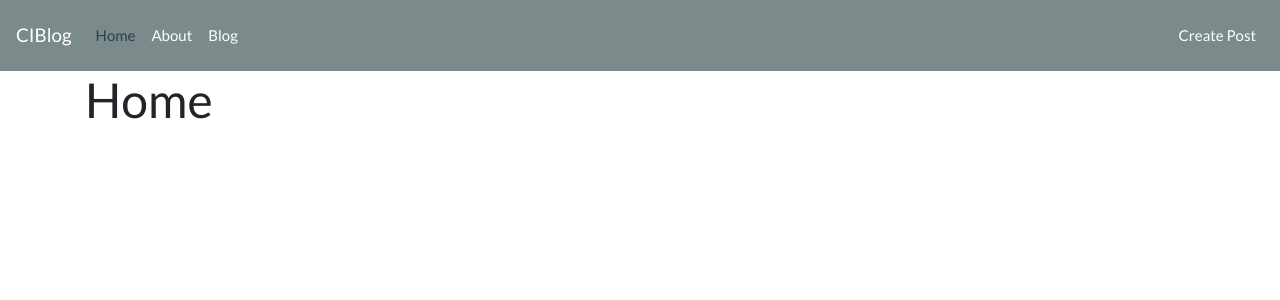
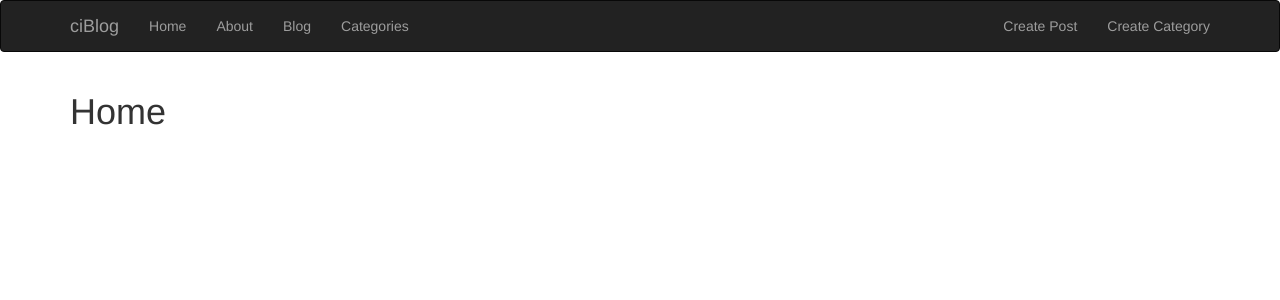
Before and after one commit to MontoyaAndres/ciblog, a CodeIgniter app: page /database/ in a window 1280 px wide. Shown: the top 300 px of the page. Run offline with CodeIgniter, Linux system fonts and the light colour scheme; some libraries are stand-ins or nearby versions.

Commit message:
Some bugs fixed

```diff
--- a/application/views/posts/view.php
+++ b/application/views/posts/view.php
@@ -1,5 +1,6 @@
 <h2><?php echo $post['title']; ?></h2>
 <small class="post-date">Posted on: <?php echo $post['created_at']; ?></small><br>
+<img style="width: 100%" src="<?php echo site_url(); ?>assets/images/posts/<?php echo $post['post_image']; ?>">
 <div class="post-body">
 	<?php echo $post['body']; ?>
 </div>
--- a/application/views/templates/header.php
+++ b/application/views/templates/header.php
@@ -1,38 +1,28 @@
-<!DOCTYPE html>
-<html lang="en">
+<html>
 	<head>
-  <meta charset="UTF-8">
-  <meta name="viewport" content="width=device-width, initial-scale=1.0">
-  <meta http-equiv="X-UA-Compatible" content="ie=edge">
-  <title>CIBlog</title>
-  <link rel="stylesheet" href="https://bootswatch.com/4/flatly/bootstrap.min.css">
+		<title>ciBlog</title>
+		<link rel="stylesheet" href="https://bootswatch.com/3/flatly/bootstrap.min.css">
     <link rel="stylesheet" href="<?php echo base_url(); ?>assets/css/style.css">
     <script src="http://cdn.ckeditor.com/4.5.11/standard/ckeditor.js"></script>
 	</head>
 	<body>
-	<nav class="navbar navbar-expand-lg navbar-dark bg-dark">
-    <a class="navbar-brand" href="<?php echo base_url(); ?>">CIBlog</a>
-    <button class="navbar-toggler" type="button" data-toggle="collapse" data-target="#navbarColor02" aria-controls="navbarColor02" aria-expanded="false" aria-label="Toggle navigation">
-      <span class="navbar-toggler-icon"></span>
-    </button>
-
-    <div class="collapse navbar-collapse" id="navbarColor02">
-      <ul class="navbar-nav mr-auto">
-        <li class="nav-item active">
-          <a class="nav-link" href="<?php echo base_url(); ?>">Home <span class="sr-only">(current)</span></a>
-        </li>
-        <li class="nav-item">
-          <a class="nav-link" href="<?php echo base_url(); ?>about">About</a>
-        </li>
-        <li class="nav-item">
-          <a class="nav-link" href="<?php echo base_url(); ?>posts">Blog</a>
-        </li>
+	<nav class="navbar navbar-inverse">
+    <div class="container">
+      <div class="navbar-header">
+        <a class="navbar-brand" href="<?php echo base_url(); ?>">ciBlog</a>
+      </div>
+      <div id="navbar">
+        <ul class="nav navbar-nav">
+          <li><a href="<?php echo base_url(); ?>">Home</a></li>
+          <li><a href="<?php echo base_url(); ?>about">About</a></li>
+            <li><a href="<?php echo base_url(); ?>posts">Blog</a></li>
+            <li><a href="<?php echo base_url(); ?>categories">Categories</a></li>
         </ul>
         <ul class="nav navbar-nav navbar-right">
-        <li class="nav-item">
-          <a class="nav-link" href="<?php echo base_url(); ?>posts/create">Create Post</a>
-        </li>
+        <li><a href="<?php echo base_url(); ?>posts/create">Create Post</a></li>
+        <li><a href="<?php echo base_url(); ?>categories/create">Create Category</a></li>
         </ul>
+      </div>
     </div>
   </nav>
 
```
Also changed, not shown: application/views/posts/index.php (+13 -6 lines), 1 other file. Lines whose indentation alone changed are shown as unchanged.
